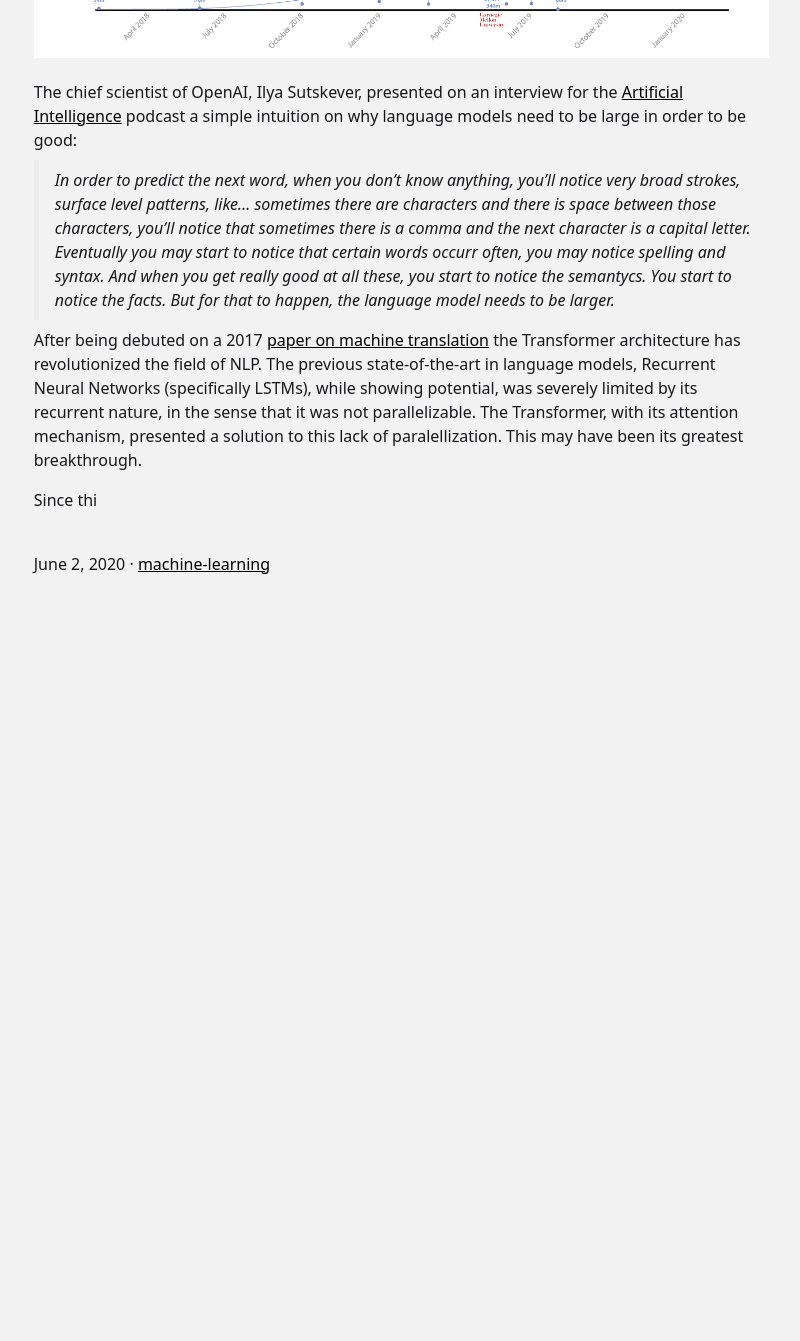
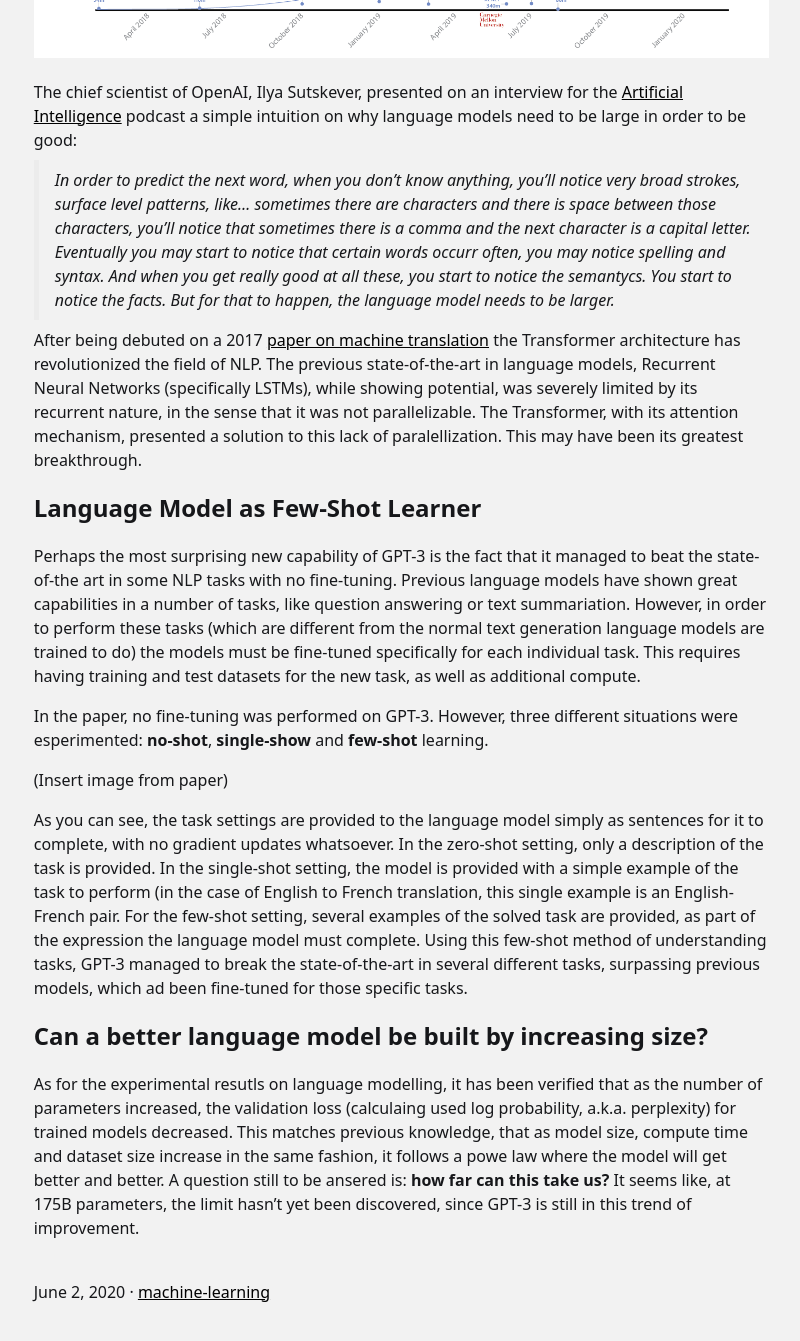
Before and after one commit to fernandeslouro/blog, a Jekyll site: the page built from _posts/2020-06-02-gpt-3-openai-has-just-released-the-worlds-largest-ml-model-yet.md, in a window 1280 px wide and 1400 px high, scrolled down 676 px. Shown: the top 1341 px of the window, without its empty margins (319-1119 px from the left). Built offline with Jekyll 4.4.1, drawn with Linux system fonts in a browser that asks for light colours; before the commit the page ends 1348 px from its top, so only the background shows below that.

Commit message:
Update 2020-06-02-gpt-3-openai-has-just-released-the-worlds-largest-ml-model-yet.md

```diff
--- a/_posts/2020-06-02-gpt-3-openai-has-just-released-the-worlds-largest-ml-model-yet.md
+++ b/_posts/2020-06-02-gpt-3-openai-has-just-released-the-worlds-largest-ml-model-yet.md
@@ -14,4 +14,16 @@ The chief scientist of OpenAI, Ilya Sutskever, presented on an interview for the
 
 After being debuted on a 2017 [paper on machine translation](https://arxiv.org/abs/1706.03762) the Transformer architecture has revolutionized the field of NLP. The previous state-of-the-art in language models, Recurrent Neural Networks (specifically LSTMs), while showing potential, was severely limited by its recurrent nature, in the sense that it was not parallelizable. The Transformer, with its attention mechanism, presented a solution to this lack of paralellization. This may have been its greatest breakthrough.
 
-Since thi
+# Language Model as Few-Shot Learner
+
+Perhaps the most surprising new capability of GPT-3 is the fact that it managed to beat the state-of-the art in some NLP tasks with no fine-tuning. Previous language models have shown great capabilities in a number of tasks, like question answering or text summariation. However, in order to perform these tasks (which are different from the normal text generation language models are trained to do) the models must be fine-tuned specifically for each individual task. This requires having training and test datasets for the new task, as well as additional compute.
+
+In the paper, no fine-tuning was performed on GPT-3. However, three different situations were esperimented: **no-shot**, **single-show** and **few-shot** learning.
+
+(Insert image from paper)
+
+As you can see, the task settings are provided to the language model simply as sentences for it to complete, with no gradient updates whatsoever. In the zero-shot setting, only a description of the task is provided. In the single-shot setting, the model is provided with a simple example of the task to perform (in the case of English to French translation, this single example is an English-French pair. For the few-shot setting, several examples of the solved task are provided, as part of the expression the language model must complete. Using this few-shot method of understanding tasks, GPT-3 managed to break the state-of-the-art in several different tasks, surpassing previous models, which ad been fine-tuned for those specific tasks.
+
+# Can a better language model be built by increasing size?
+
+As for the experimental resutls on language modelling, it has been verified that as the number of parameters increased, the validation loss (calculaing used log probability, a.k.a. perplexity) for trained models decreased. This matches previous knowledge, that as model size, compute time and dataset size increase in the same fashion, it follows a powe law where the model will get better and better. A question still to be ansered is: __how far can this take us?__ It seems like, at 175B parameters, the limit hasn't yet been discovered, since GPT-3 is still in this trend of improvement.
```
